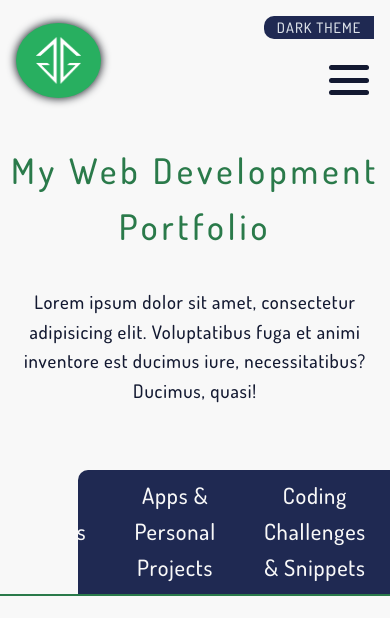
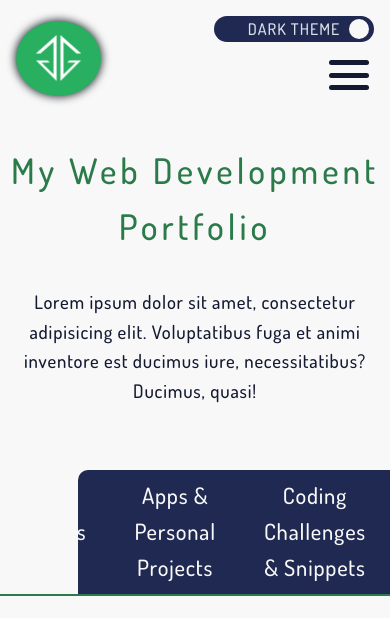
Before and after one commit to gkgaines14/ggaines_portfolio_sandbox, a plain HTML site: page work.html in a window 390 px wide. Both pictures are taken after a click on the element "LIGHT THEME". Shown: the top 618 px of the page. Drawn offline with Linux system fonts and the light colour scheme.

Commit message:
Updated theme button

```diff
--- a/css/main.css
+++ b/css/main.css
@@ -151,17 +151,30 @@ a {
       #header .head-container .right-header #nav-btn {
         display: none; }
       #header .head-container .right-header #theme-switch {
-        right: 2rem;
-        width: 110px;
-        font-size: 0.9rem;
+        width: 160px;
+        height: 26px;
+        font-size: 1rem;
         background: #f8f8f8;
         color: #131830;
         opacity: 0.8;
-        border-radius: 10px 0px 0px 10px;
+        border-radius: 15px;
         letter-spacing: 1px;
         text-align: center;
         cursor: pointer;
-        z-index: 99999; }
+        z-index: 99999;
+        margin-bottom: 0.5rem;
+        position: relative; }
+        #header .head-container .right-header #theme-switch #theme-text {
+          padding-top: 1px; }
+        #header .head-container .right-header #theme-switch #orb {
+          background: var(--color-background);
+          border-radius: 50%;
+          height: 20px;
+          width: 20px;
+          position: absolute;
+          top: 2.5px;
+          margin: 0 5px;
+          transition: transform ease-in 400ms; }
       #header .head-container .right-header #navbar {
         display: flex;
         justify-content: space-between;
@@ -253,7 +266,7 @@ a {
         width: 300px;
         height: 475px;
         background: #1c2446;
-        border: solid 3px var(--color-accent-light);
+        border: solid 3px var(--color-accent-medium);
         border-radius: 10px;
         margin: 0.6rem 0.6rem 6rem;
         padding: 1.1rem;
@@ -267,7 +280,7 @@ a {
           position: absolute;
           top: -17%;
           left: 28%;
-          background: var(--color-accent-light);
+          background: var(--color-accent-medium);
           border-radius: 50%;
           width: 130px;
           height: 130px; }
@@ -279,7 +292,7 @@ a {
   #home-special #skills {
     position: relative;
     background: #1c2446;
-    border: 3px solid var(--color-accent-light);
+    border: 3px solid var(--color-accent-medium);
     border-radius: 20px;
     padding: 0.5rem;
     width: 98%;
@@ -288,7 +301,7 @@ a {
       position: absolute;
       inset: -16% 0 0 13%;
       font-size: 2rem;
-      background: var(--color-accent-light);
+      background: var(--color-accent-medium);
       border-radius: 20px;
       color: white;
       height: 50px;
@@ -779,10 +792,6 @@ a {
         box-shadow: 0 0 8px 1px var(--color-accent-medium); }
         #header .head-container .logo-back #logo {
           width: 45px; }
-      #header .head-container .right-header {
-        display: flex;
-        flex-direction: column;
-        align-items: flex-end; }
       #header .head-container .right-header #nav-btn {
         display: flex;
         flex-direction: column;
@@ -792,7 +801,6 @@ a {
         z-index: 99;
         width: 50px;
         height: 50px;
-          margin-top: 1rem;
         position: relative;
         overflow: hidden; }
         #header .head-container .right-header #nav-btn #b1,
@@ -815,17 +823,6 @@ a {
           transform: rotate(-45deg);
           transform-origin: center;
           transition: 300ms ease-in-out; }
-        #header .head-container .right-header #theme-switch {
-          right: 2rem;
-          width: 110px;
-          font-size: 0.9rem;
-          background: #f8f8f8;
-          color: #131830;
-          opacity: 0.8;
-          border-radius: 10px 0px 0px 10px;
-          letter-spacing: 1px;
-          text-align: center;
-          cursor: pointer; }
       #header .head-container .right-header #navbar {
         display: flex;
         flex-direction: column;
--- a/js/functions.js
+++ b/js/functions.js
@@ -1,6 +1,8 @@
 //Set global theme for light or dark mode
 export const setTheme = (themeSetting) => {
   const themeButton = document.querySelector('#theme-switch');
+  const themeText = document.querySelector('#theme-text');
+  const orb = document.querySelector('#orb');
 
   if (themeSetting === 'dark') {
     //Set to Dark
@@ -16,7 +18,8 @@ export const setTheme = (themeSetting) => {
     themeButton.style.backgroundColor = '#f8f8f8';
     themeButton.style.color = '#131830';
     themeButton.style.opacity = '0.8';
-    themeButton.innerText = 'LIGHT THEME';
+    themeText.innerText = 'LIGHT THEME';
+    orb.style.transform = 'translateX(0%)';
   } else {
     //Set to Light
     document.documentElement.style.setProperty('--color-text', '#131931');
@@ -40,7 +43,8 @@ export const setTheme = (themeSetting) => {
     themeButton.style.backgroundColor = '#1f2952';
     themeButton.style.color = 'var(--gray-1)';
     themeButton.style.opacity = '1.0';
-    themeButton.innerText = 'DARK THEME';
+    themeText.innerText = 'DARK THEME';
+    orb.style.transform = 'translateX(650%)';
   }
 };
 
--- a/work.html
+++ b/work.html
@@ -26,7 +26,10 @@
           <img id="logo" src="./img/gg_logo.png" alt="GG logo" />
         </div>
         <div class="right-header">
-          <div id="theme-switch">LIGHT THEME</div>
+          <div id="theme-switch">
+            <p id="theme-text"></p>
+            <div id="orb"></div>
+          </div>
           <div id="nav-btn">
             <div class="menu-bar" id="top-bar"></div>
             <div id="middle-box">
@@ -37,9 +40,9 @@
             <div class="menu-bar" id="bottom-bar"></div>
           </div>
           <ul id="navbar" data-open="false">
-            <li><a href="index.html">HOME</a></li>
+            <li class="current"><a href="index.html">HOME</a></li>
             <li><a href="about.html">ABOUT</a></li>
-            <li class="current"><a href="work.html">WORK</a></li>
+            <li><a href="work.html">WORK</a></li>
             <li><a href="contact.html">CONTACT</a></li>
           </ul>
         </div>
@@ -83,7 +86,7 @@
               </a>
             </div>
 
-            <img src="./img/screenshots/spedtacular2.png" alt="" />
+            <img src=".img/screenshots/spedtacular2.png" alt="" />
           </div>
           <div class="tile sites">
             <div class="tile-text">
@@ -101,7 +104,7 @@
                 </div>
               </a>
             </div>
-            <img src="./img/screenshots/purposefulworld2.png" alt="" />
+            <img src=".img/screenshots/purposefulworld2.png" alt="" />
           </div>
           <div class="tile sites">
             <div class="tile-text">
@@ -118,7 +121,7 @@
                 </div>
               </a>
             </div>
-            <img src="./img/screenshots/purposefulworld2.png" alt="" />
+            <img src=".img/screenshots/purposefulworld2.png" alt="" />
           </div>
 
           <div class="tile apps">
@@ -158,7 +161,7 @@
                 </div>
               </a>
             </div>
-            <img src="./img/screenshots/purposefulworld2.png" alt="" />
+            <img src=".img/screenshots/purposefulworld2.png" alt="" />
           </div>
 
           <div class="tile apps">
```
Also changed, not shown: about.html (+6 -3 lines), contact.html (+6 -3 lines), index.html (+4 -1 lines). Lines whose indentation alone changed are shown as unchanged.
